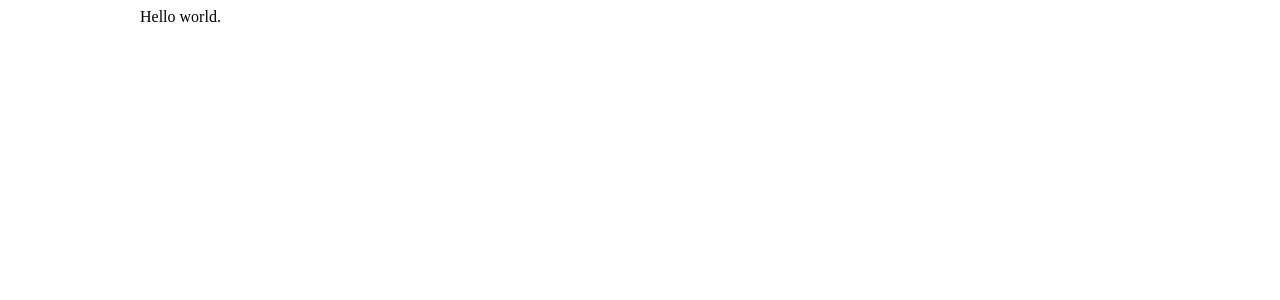
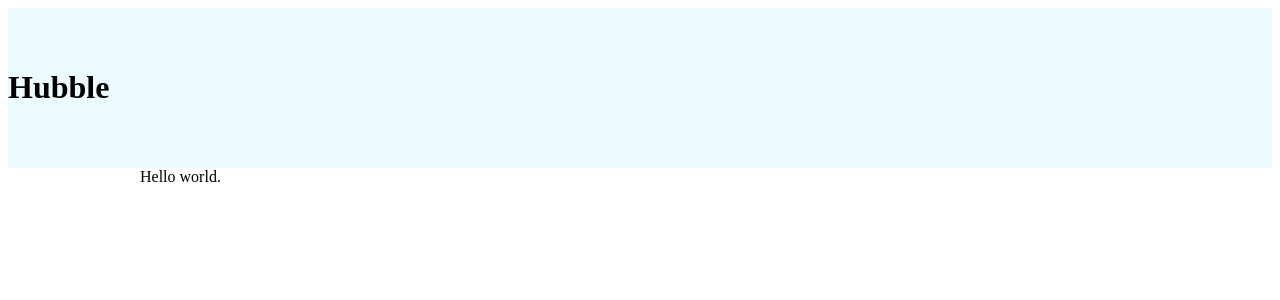
Before and after one commit to SummerinTech/my-app, a React (Create React App) app: page / in a window 1280 px wide. Shown: the top 300 px of the page. Built offline with nearby package versions, Linux system fonts and the light colour scheme.

Commit message:
Create StyledHeader
Create a styled header and link it to the styled header component.

```diff
--- a/src/App.js
+++ b/src/App.js
@@ -1,7 +1,13 @@
 import { Container } from "./components/styles/Container.styled";
+import Header from "./components/Header";
 
 const App = () => {
-	return <Container>Hello world.</Container>;
+	return (
+		<>
+			<Header />
+			<Container>Hello world.</Container>
+		</>
+	);
 };
 
 export default App;
--- a/src/components/Header.js
+++ b/src/components/Header.js
@@ -0,0 +1,9 @@
+import { StyledHeader } from "./styles/Header.styled";
+
+const Header = () => (
+	<StyledHeader>
+		<h1>Hubble</h1>
+	</StyledHeader>
+);
+
+export default Header;
--- /dev/null
+++ b/src/components/styles/Header.styled.js
@@ -0,0 +1,6 @@
+import styled from "styled-components";
+
+export const StyledHeader = styled.header`
+	background-color: #ebfbff;
+	padding: 40px 0;
+`;
```
